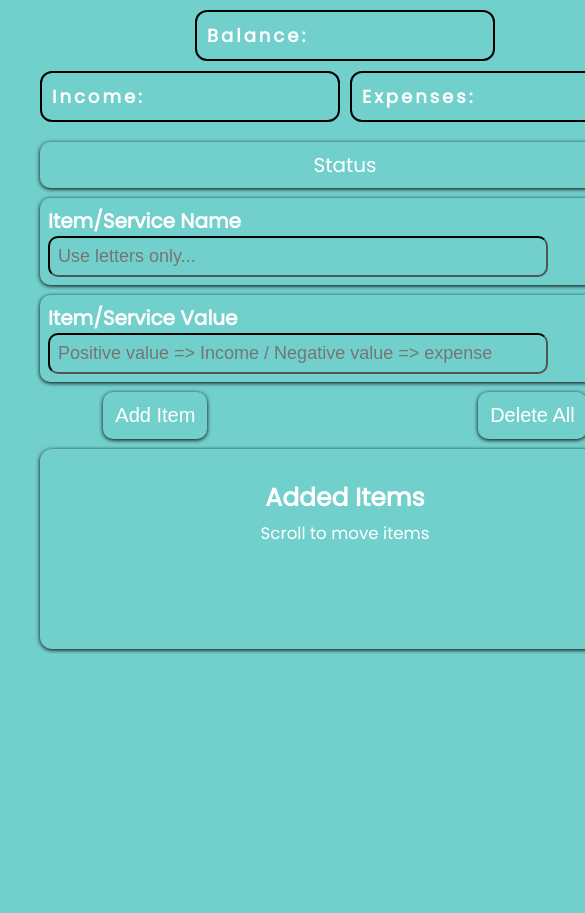
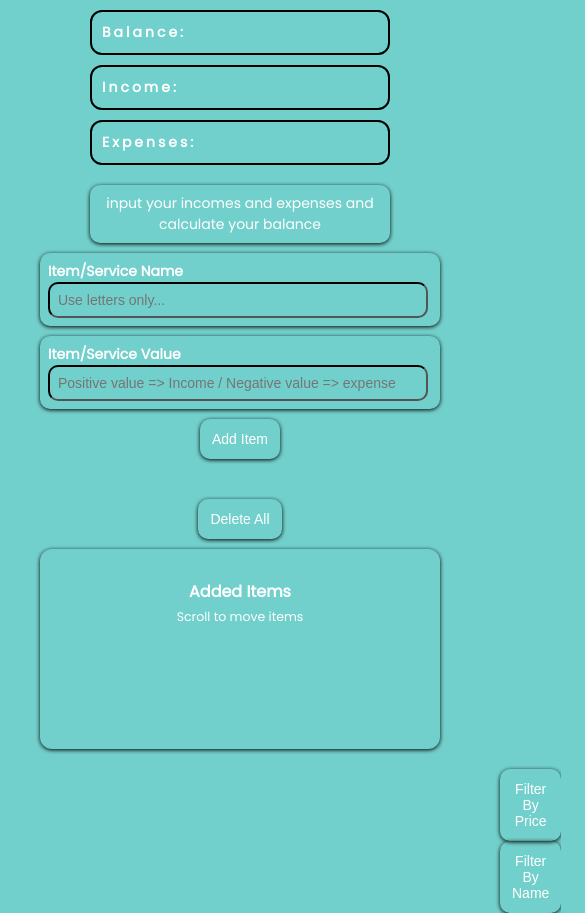
Before and after one commit to igachev/expenseApp, a plain HTML site: page index.html in a window 390 px wide. Shown: the top 913 px of the page, 585 px wide, since content can reach past the window. Before the commit the page ends 844 px from the top, so only its background shows below. Drawn offline with Linux system fonts and the light colour scheme.

Commit message:
added filter by price button

```diff
--- a/app.js
+++ b/app.js
@@ -1,4 +1,4 @@
-import { addToLocalStorage,calculateIncomeBalanceExpense,prepareItems,centerItems } from "./localStorage.js";
+import { addToLocalStorage,calculateIncomeBalanceExpense,prepareItems,centerItems} from "./localStorage.js";
 import { alertMessages } from "./messages.js";
 import { deleteItem } from "./deleteBtn.js";
 import { editItem } from "./editBtn.js";
@@ -15,6 +15,7 @@ let textList = document.querySelector('.text-list');
 let id = '';
 let deleteBtns;
 let allItems;
+let addedItems = [];
 
 addItemBtn.addEventListener('click',itemAdded);
 
@@ -86,4 +87,5 @@ document.getElementById('money-info').value = '';
 
         textList.addEventListener('scroll',centerItems)
 
+
 }
--- a/editBtn.js
+++ b/editBtn.js
@@ -1,5 +1,5 @@
 import {getLocalStorage } from "./localStorage.js";
-import {alertMessages } from "./messages.js"
+import {alertMessages,editInfo } from "./messages.js"
 
 //select text and value fields
 let textInfo = document.getElementById('text-info');
@@ -9,7 +9,8 @@ let saveCurrentItem;
 export function editItem(e) {
     e.preventDefault();
    // console.log(e.currentTarget.parentElement);
-   //when edit icon is clicked display edit btn
+   //when edit icon is clicked display edit btn and
+   //hide add button and delete all button
     let editBtn = document.querySelector('.edit-btn');
     editBtn.classList.add('show');
     let addBtn = document.querySelector('.add-btn');
@@ -33,11 +34,13 @@ export function editItem(e) {
      //when button is clicked update the text and value
      editItemBtn.addEventListener('click',editCompleted);
 
+     editInfo('edit input fields and press Edit Changes');
 }
 
 function editCompleted() {
 
     //when edit operation is completed hide the edit btn
+    //and display add button and delete all button
     let editBtn = document.querySelector('.edit-btn');
     editBtn.classList.remove('show');
     let addBtn = document.querySelector('.add-btn');
--- /dev/null
+++ b/filterFunctions.js
@@ -0,0 +1,18 @@
+import { getLocalStorage } from "./localStorage.js";
+import { alertMessages } from "./messages.js";
+
+export function filterByPrice() {
+    let items = getLocalStorage();
+
+    if(items.length > 0) {
+     items.sort((a,b) => {
+        return a.valueItem - b.valueItem
+     })
+    }
+    console.log(items);
+    localStorage.setItem('history',JSON.stringify(items));
+
+    alertMessages('Items filtered in ascending order by price',1200,'blue')
+}
+
+//objs.sort((a,b) => a.last_nom - b.last_nom);
--- a/index.html
+++ b/index.html
@@ -27,7 +27,7 @@
             </div>
 
             <div class="alert-messages">
-                <p>Status</p>
+                <p>input your incomes and expenses and calculate your balance</p>
             </div>
 
             <div class="add-text">
@@ -51,6 +51,11 @@
                 <h6>Added Items</h6>
                 <small>Scroll to move items</small>
             </div>
+
+            <div class="filter-btns">
+                <button class="btn filter-price" type="submit">Filter By Price</button>
+                <button class="btn filter-name" type="submit">Filter By Name</button>
+            </div>
   <!--
 
 
--- a/localStorage.js
+++ b/localStorage.js
@@ -2,6 +2,7 @@
 import { deleteItem } from "./deleteBtn.js";
 import {editItem} from "./editBtn.js";
 import {deleteAll} from "./deleteAll.js"
+import {filterByPrice} from "./filterFunctions.js"
 
 let balance = document.querySelector('.balance');
 let income = document.querySelector('.income');
@@ -9,6 +10,7 @@ let expenses = document.querySelector('.expenses');
 
 const textList = document.querySelector('.text-list');
 const deleteAllBtn = document.querySelector('.delete-all-btn');
+const filterPriceBtn = document.querySelector('.filter-price');
 
  let sumIncome = 0;
  let sumBalance = 0;
@@ -66,6 +68,8 @@ export function displayItemsStoredInLocalStorage(id,textItem,valueItem) {
 
     //delete all items
     deleteAllBtn.addEventListener('click',deleteAll);
+
+    filterPriceBtn.addEventListener('click',filterByPrice);
 
     //if item list contains less than 3 items change the height of
     // its container to 100px in order to be able to scroll
--- a/messages.js
+++ b/messages.js
@@ -26,10 +26,16 @@ switch(colorChoice) {
 setTimeout(() => {
 alertMessage.innerText = `Status`;
 if(text === 'Item Deleted' || text === 'Item was edited' ||
-text === 'Items deleted') {
+text === 'Items deleted' ||
+text === 'Items filtered in ascending order by price') {
     //refresh page in order to update values of balance,income,expense
     location.reload();
 }
 },seconds);
 
 }
+
+//inform us what to do when edit icon is clicked
+export function editInfo(text) {
+alertMessage.innerText = text;
+}
--- a/style.css
+++ b/style.css
@@ -32,6 +32,7 @@ body {
     '. . . . add-value add-value . . . .'
     '. . . . all-btns all-btns . . . .'
     '. . . . text-list text-list . . . .'
+    '. . . . filter-btns filter-btns . . . .'
     ;
 
 }
@@ -170,6 +171,10 @@ border-radius: 12px;
     font-size: 25px;
 }
 
+.filter-btns {
+    grid-area: filter-btns;
+}
+
 .fas {
     cursor: pointer;
     transition: 0.5s color;
@@ -211,3 +216,65 @@ color: black;
 .delete-all-btn.hide {
     visibility: hidden;
 }
+
+/*making it web responsive */
+@media(max-width:700px) {
+    .all-items {
+        grid-template-areas:
+    '. . . . balance balance  . . . .'
+    '. . . . income income . . . .'
+    '. . . . expense expense . . . .'
+    '. . . . . . . . . .'
+    '. . . . alert-messages alert-messages . . . .'
+    '. . . . add-text add-text . . . .'
+    '. . . . add-value add-value . . . .'
+    '. . . . all-btns all-btns . . . .'
+    '. . . . text-list text-list . . . .'
+    ;
+    }
+
+    .all-btns {
+        display: flex;
+        flex-direction: column;
+        align-items: center;
+    }
+
+    .value-info {
+        font-size: 14px;
+    }
+
+    .alert-messages {
+        font-size: 14px;
+        width: 300px;
+        justify-self: center;
+    }
+
+    .add-text {
+        font-size: 14px;
+        width: 400px;
+    }
+
+    .add-value {
+        font-size: 14px;
+        width: 400px;
+    }
+
+    input[type="text"],
+input[type="number"] {
+font-size: 14px;
+width: 380px;
+}
+
+.btn {
+    font-size: 14px;
+}
+
+.text-list h6 {
+    font-size: 16px;
+}
+
+.text-list {
+    font-size: 15px;
+    width: 400px;
+}
+}
```
